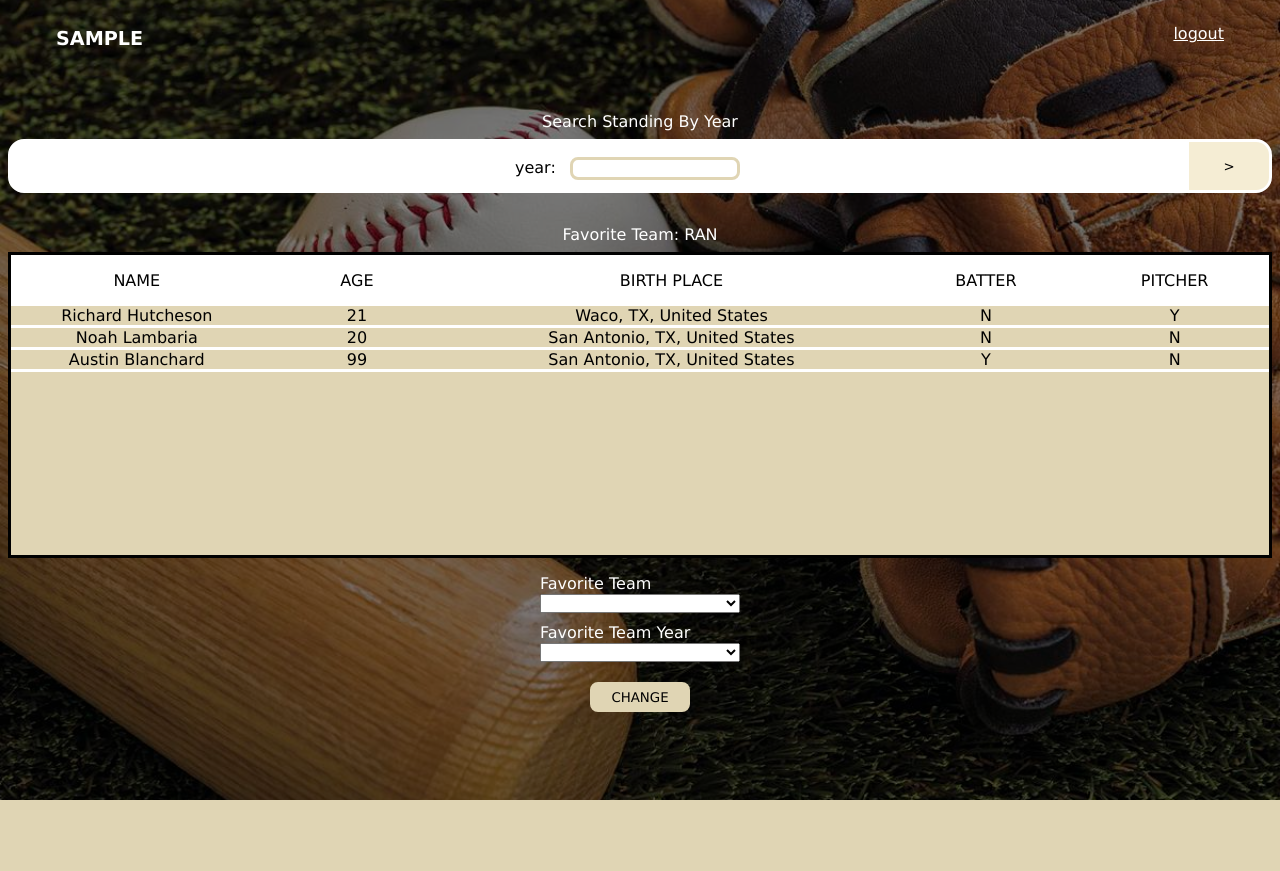
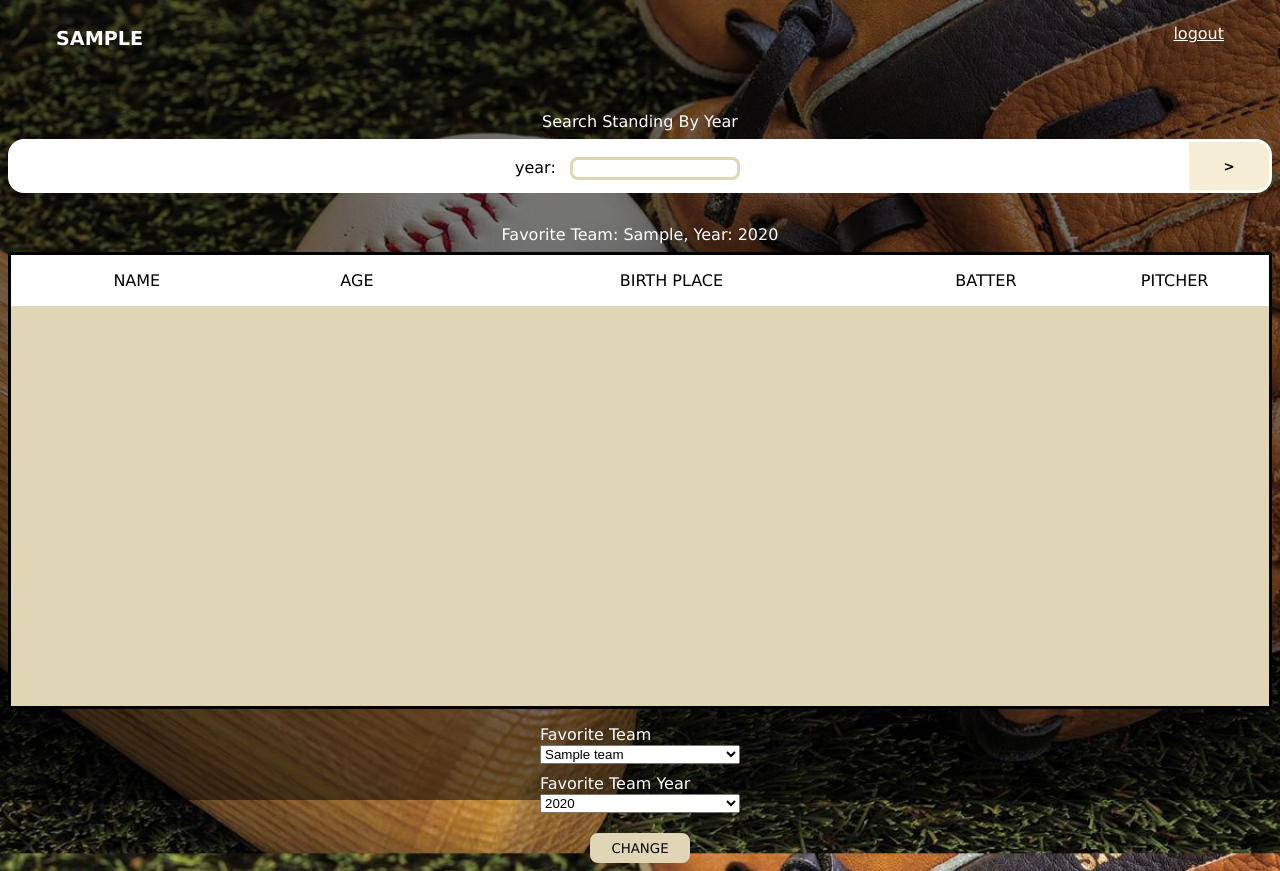
Before and after one commit to Richard-Hutcheson/Baseball-Web-App, a Flask app: page /dashboard in a window 1280 px wide. Before the commit the page ends 800 px from the top, so only its background shows below. Run offline with Flask 2, Linux system fonts and the light colour scheme; the visitor is signed in with stand-in values (Sample User, id 1); tables that the repository leaves empty hold one stand-in row (values such as "Sample post"); lists and menus that the app fills with data are empty; parts of the project's set-up code (start-up, migrations or seed data) failed here and were passed over.

Commit message:
working on favorite team

```diff
--- a/app_package/__init__.py
+++ b/app_package/__init__.py
@@ -6,7 +6,6 @@ from sqlalchemy_utils import database_exists, create_database
 from myConfig import Config
 from csi3335fall2021 import user
 import pymysql
-
 
 app = Flask(__name__)
 
@@ -22,8 +21,6 @@ if not database_exists(engine.url):
     create_database(engine.url)
 
 db = SQLAlchemy(app)
-# Package used to encrypt passwords for security purposes
-bcrypt = Bcrypt(app)
 
 # KEEP THIS
 from app_package import routes
--- a/app_package/routes.py
+++ b/app_package/routes.py
@@ -1,9 +1,11 @@
+from app_package import app
 from flask.globals import session
-from werkzeug.utils import redirect
-from app_package import app
 from flask import render_template, request, url_for
 from werkzeug.security import generate_password_hash, check_password_hash
+from werkzeug.utils import redirect
 from app_package import db
+from app_package import engine
+from sqlalchemy import text
 from app_package.Classes.user import User
 
 '''
@@ -27,15 +29,110 @@ def login():
 
 @app.route('/dashboard')
 def dashboard():
-
-
+    teamNames = []
+    faveTeam = ''
+    faveTeamYear = -1
+    yearList = []
+    playerList = []
+    #makes sure user exists in session
     if 'username' in session:
         usernameUp = session['username']
         usernameUp = usernameUp.upper()
+        #get list of teams in db
+        result = engine.execute(
+            text(
+                '''
+                SELECT teamName
+                FROM teams
+                GROUP BY teamName
+                '''
+            )
+        )
+        for row in result.fetchall():
+            teamNames.append(row['teamName'])
+
+        #GET USER'S FAVORITE TEAM AND FAVORITE TEAM YEAR
+        result = engine.execute(text(
+            f'''
+            SELECT favoriteTeam, favoriteYear
+            FROM users
+            WHERE username = '{usernameUp}'
+            '''
+        ))
+
+        favoritesInfo = [dict(row) for row in result.fetchall()]
+        #user does have a favorite team and year
+        if (favoritesInfo[0]['favoriteTeam'] != None):
+            faveTeam = favoritesInfo[0]['favoriteTeam']
+            ndx1 = 0
+            ndx2 = 0
+            for i in range(0, len(teamNames)):
+                if (teamNames[i] == faveTeam):
+                    ndx2 = i
+            #do the swap
+            temp = ndx1
+            teamNames[ndx1] = teamNames[ndx2]
+            teamNames[ndx2] = teamNames[temp]
+            #get team's years
+            result = engine.execute(text(
+                f'''
+                SELECT year
+                FROM teams
+                WHERE teamName = '{faveTeam}'
+                '''
+            ))
+            for row in result.fetchall():
+                yearList.append(row['year'])
+
+            #move current fave year to front
+            yearList.insert(0, 2020)
+            faveTeamYear = 2020
+
+            #GET PLAYERS FROM FAVORITE TEAM DURING SPECIFIED YEAR
+            result = engine.execute(text(
+                f'''
+                SELECT concat(nameFirst, ' ', nameLast) as name, birthYear as birthyear, concat(birthCity, ', ', birthState, ', ', birthCountry) as birthPlace
+                FROM people as p, teams as t, players as pl
+                WHERE p.personID = pl.personID AND t.teamID = pl.teamID AND pl.year = '{faveTeamYear}' AND t.teamName = '{faveTeam}' AND t.year = pl.year
+                GROUP BY p.personID
+                ORDER BY p.nameFirst
+                '''
+            ))
+            for row in result:
+                age = faveTeamYear - row['birthyear']
+                personID = row['personID']
+                player = {
+                    'name': row['name'],
+                    'age': age,
+                    'birthPlace': row['birthPlace']
+                }
+                #DETERMINE IF PLAYER OR PITCHER
+                subResult = engine.execute(text(
+                    f'''
+                    SELECT concat(nameFirst, ' ', nameLast) as name, birthYear as birthyear, concat(birthCity, ', ', birthState, ', ', birthCountry) as birthPlace
+                    FROM people as p, teams as t, players as pl
+                    WHERE p.personID = pl.personID AND t.teamID = pl.teamID AND pl.year = '{faveTeamYear}' AND t.teamName = '{faveTeam}' AND t.year = pl.year
+                    GROUP BY p.personID
+                    ORDER BY p.nameFirst
+                    '''
+                ))
+                playerList.append(player)
+
+
+        else:
+            teamNames.insert(0, 'None')
+            faveTeam = 'NONE'
+            faveTeamYear = 'N/A'
+
+
+
     else:
         usernameUp = "USER_Z"
+        redirect('/login')
 
-    return render_template("dashboard.html", title = "Dashboard", username = usernameUp, css = "../static/dashboard.css" )
+    return render_template("dashboard.html", players = playerList, teamYears = yearList,
+        teamNames = teamNames, faveTeam = faveTeam, faveTeamYear = faveTeamYear, title = "Dashboard",
+        username = usernameUp, css = "../static/dashboard.css")
 
 @app.route('/register', methods=['GET', 'POST'])
 def register():
--- a/app_package/static/dashboard.css
+++ b/app_package/static/dashboard.css
@@ -167,11 +167,11 @@ button:hover{
     color: black;
 }
 #rosterContent{
-    height: 90%;
-    overflow-y: auto;
+    height: 400px;
+    overflow-y:scroll;
     width: 100%;
 }
-#player{
+.player{
     display: grid;
     text-align: center;
     /* grid-template-columns: 275px 75px 275px 75px 75px; */
--- a/app_package/templates/dashboard.html
+++ b/app_package/templates/dashboard.html
@@ -21,11 +21,11 @@
         </div>
 
         <button id = "yearSelectBtn">
-        >
+        <b>></b>
         </button>
     </form>
 </div>
-<p id="favoriteTeamTxt">Favorite Team: <span id = "favoriteTeam">RAN</span></p>
+<p id="favoriteTeamTxt">Favorite Team: <span id = "favoriteTeam">{{faveTeam}}</span>, Year: {{faveTeamYear}}</p>
 <div id = "roster">
     <div id ="attributeList">
         <p>NAME</p>
@@ -35,37 +35,32 @@
         <p>PITCHER</p>
     </div>
     <div id ="rosterContent">
-
-        <div id = "player">
-            <span id = "nameVal">Richard Hutcheson</span>
-            <span id = "ageVal">21</span>
-            <span id = "birthPlaceVal"> Waco, TX, United States</span>
-            <span id = "batterVal">N</span>
-            <span id = "pitcherVal">Y</span>
+        {% for player in players %}
+        <div class = "player">
+            <span class = "nameVal">{{player['name']}}</span>
+            <span class = "ageVal">{{player['age']}}</span>
+            <span class = "birthPlaceVal">{{player['birthPlace']}}</span>
+            <span class = "batterVal">N</span>
+            <span class = "pitcherVal">N</span>
         </div>
-        <div id = "player">
-            <span id = "nameVal">Noah Lambaria</span>
-            <span id = "ageVal">20</span>
-            <span id = "birthPlaceVal">San Antonio, TX, United States</span>
-            <span id = "batterVal">N</span>
-            <span id = "pitcherVal">N</span>
-        </div>
-        <div id = "player">
-            <span id = "nameVal">Austin Blanchard</span>
-            <span id = "ageVal">99</span>
-            <span id = "birthPlaceVal">San Antonio, TX, United States</span>
-            <span id = "batterVal">Y</span>
-            <span id = "pitcherVal">N</span>
-        </div>
+        {% endfor %}
     </div>
 </div>
 <div id = "faveTeamContainer">
     <form action="/changeFaveTeam">
         <div id ="selectorCenter">
             <label for="faveTeamSelect">Favorite Team</label>
-            <select  id="faveTeamSelect"></select>
+            <select  id="faveTeamSelect">
+                {% for t in teamNames %}
+                    <option value = {{t}}>{{t}}</option>
+                {% endfor %}
+            </select>
             <label for="faveTeamYrSelect">Favorite Team Year</label>
-            <select  id="faveTeamYrSelect"></select>
+            <select  id="faveTeamYrSelect">
+                {% for y in teamYears %}
+                    <option value = {{y}}>{{y}}</option>
+                {% endfor %}
+            </select>
         </div>
 
         <button id = "changeBtn" type="submit">CHANGE</button>
```
